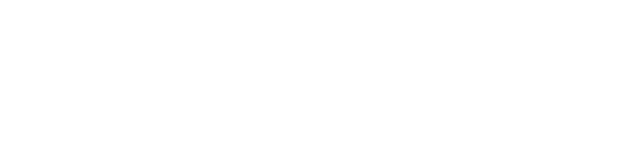
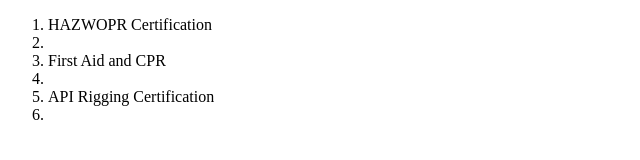
Before and after one commit to Codenoobie55/Resume, a plain HTML site: page Credentials.html in a window 1280 px wide. Shown: the whole page, without its empty margins (0-640 px from the left). Drawn offline with Linux system fonts and the light colour scheme.

Commit message:
credentialsUpdate

```diff
--- a/Credentials.html
+++ b/Credentials.html
@@ -4,5 +4,10 @@
   <title> Professional Credentials </title>
 </head>
 <body>
+  <ol>
+    <li> HAZWOPR Certification <li>
+    <li> First Aid and CPR <li>
+    <li> API Rigging Certification <li>
+    </ol>
 </body>
   </html>
```
